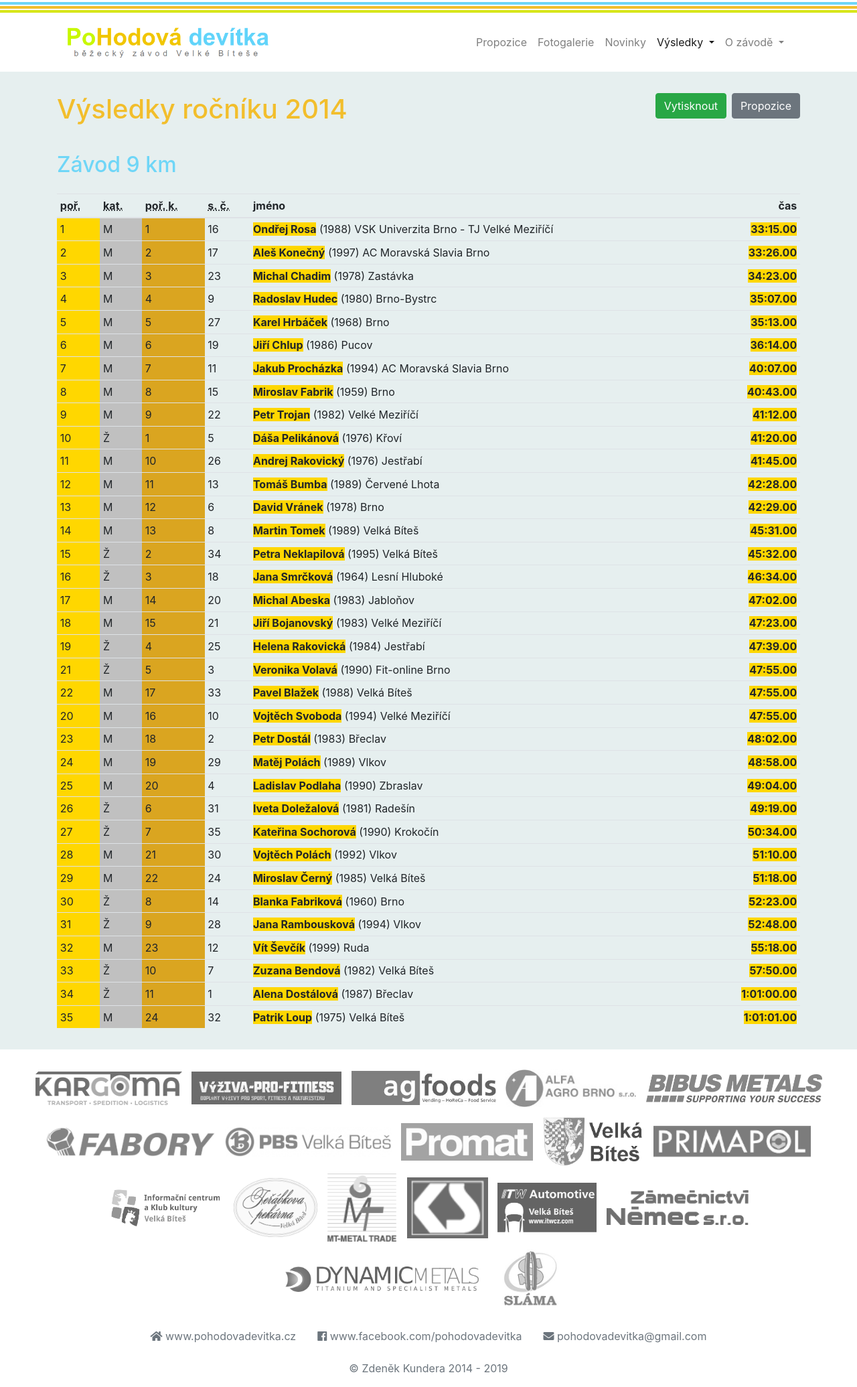
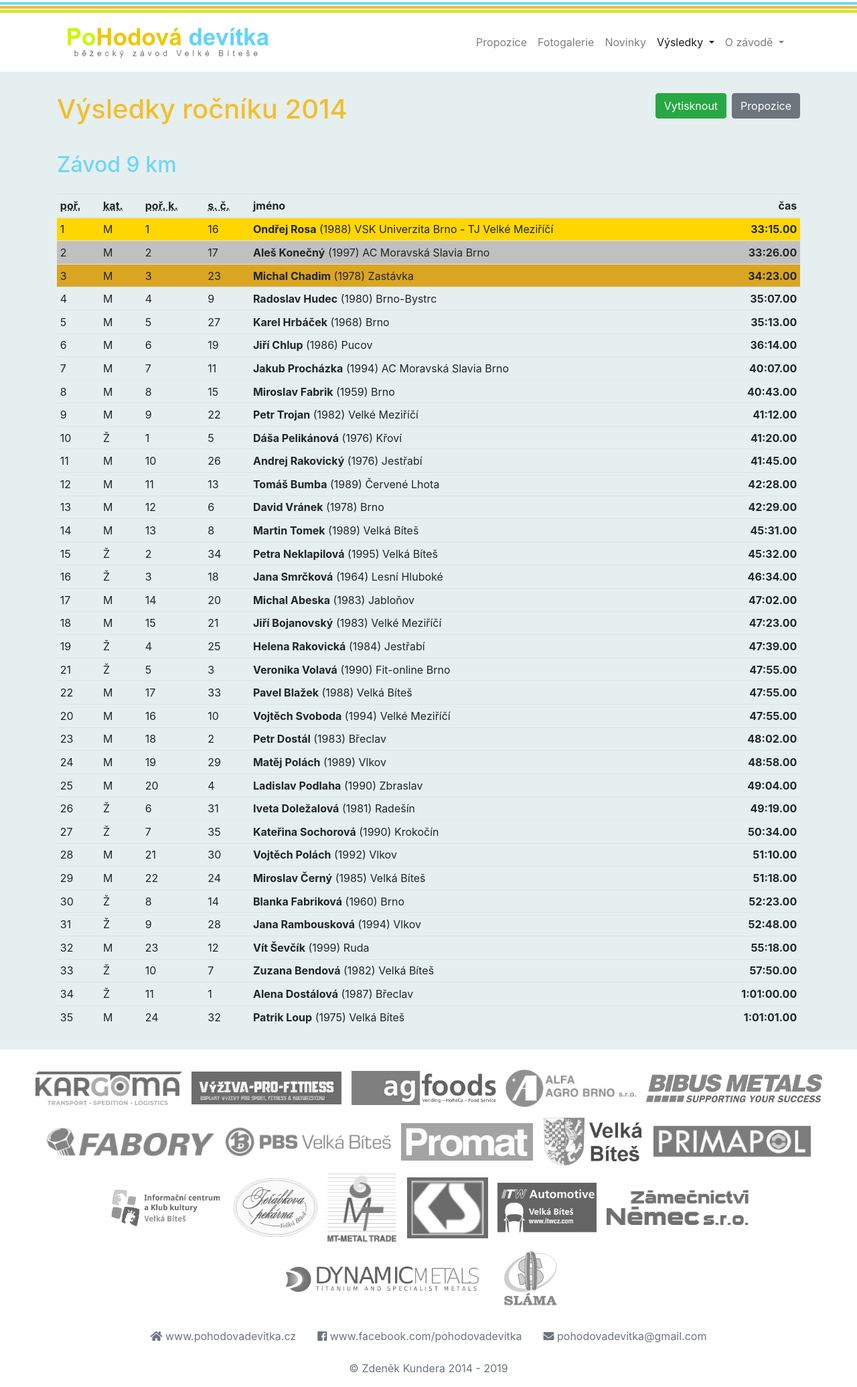
Before and after one commit to pohodovadevitka/pohodovadevitka.github.io, a Jekyll site: the page built from _vysledky/2014.html, in a window 1280 px wide. Shown: the whole page at 67% size. Built offline with Jekyll 4.4.1, drawn with Linux system fonts in a browser that asks for light colours; nearby versions of some CDN libraries.

Commit message:
fixing of previous commit

```diff
--- a/css/main.scss
+++ b/css/main.scss
@@ -14,14 +14,14 @@
   color: #6fd6f7;
 }
 
-table.results tbody tr {
-  :first-child {
+table.results tbody {
+  tr:first-child {
     background-color: gold;
   }
-  :nth-child(2) {
+  tr:nth-child(2) {
     background-color: silver;
   }
-  :nth-child(3) {
+  tr:nth-child(3) {
     background-color: goldenrod;
   }
 }
--- a/propozice.html
+++ b/propozice.html
@@ -4,7 +4,7 @@
 permalink: "/propozice/"
 ---
 
-<div class="btn-toolbar float-right">
+<div class="btn-toolbar justify-content-end">
   <a
     class="btn btn-md btn-success"
     href="/files/Propozice-2018.pdf"
@@ -14,6 +14,8 @@
     PDF ke stažení
   </a>
 </div>
+
+<hr>
 
 <h1 class="py-3">Propozice</h1>
 
```
